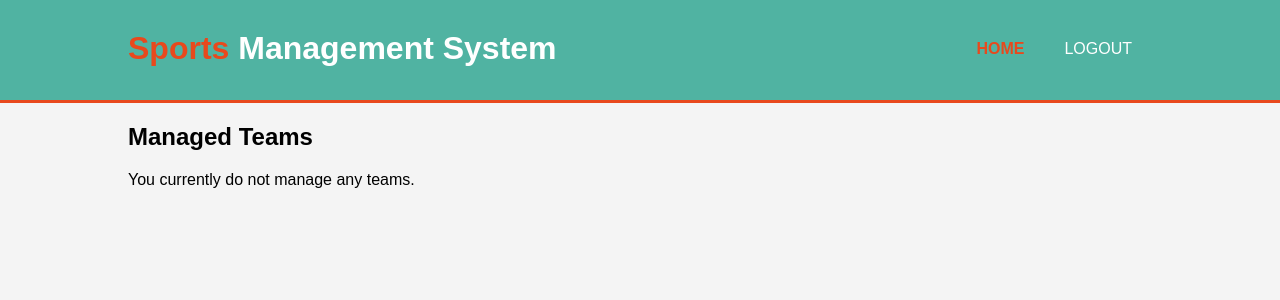
After one commit to dataops2009/RCL, a Flask app: template pythonProject/templates/my_teams.html in a window 1280 px wide. The commit adds this page. Shown: the top 300 px of the page. Run offline with Flask 3, Linux system fonts and the light colour scheme; the template is opened without the code that fills it, so the values that code supplies are empty.

Commit message:
create-team, recruitment, team_management
still needs more fixes to it

```diff
--- a/pythonProject/main.py
+++ b/pythonProject/main.py
@@ -7,14 +7,12 @@ from mailjet_rest import Client
 import random
 from datetime import datetime, timedelta
 
+import uuid
 
 
 # Creating teams
 # Inviting the players
 # Players being able to see their invite from team
-
-
-
 
 
 app = Flask(__name__)
@@ -178,7 +176,7 @@ def submit():
 
         # Hash the password and insert new user
         hashed_password = generate_password_hash(password)
-        cursor.execute("INSERT INTO UserRegistration (Username, Email, Password) VALUES (%s, %s, %s)", (username, email, hashed_password))
+        cursor.execute("INSERT INTO UserRegistration (Username, Email, Password, ID_Var) VALUES (%s, %s, %s, %s)", (username, email, hashed_password, new_id))
 
         cursor.execute("INSERT INTO Players_Dim (ID_Var, Name) VALUES (%s, %s)", (new_id, username))
 
@@ -296,47 +294,75 @@ def generate_id(cursor, table_name, id_column_name, prefix, start_id=1001):
 
     number = int(last_id.split('-')[1]) + 1
     return f"{prefix}-{number}"
-
 @app.route('/create-team', methods=['GET', 'POST'])
 def create_team():
+    if 'username' not in session:
+        return redirect(url_for('login'))
+
+    captain_username = session['username']
+    conn = pymssql.connect(server='rcldevelopmentserver.database.windows.net',
+                           user='rcldeveloper',
+                           password='media$2009',
+                           database='rcldevelopmentdatabase')
+    cursor = conn.cursor()
+
+    # Get Captain's ID_Var from UserRegistration
+    cursor.execute("SELECT ID_Var FROM UserRegistration WHERE Username = %s", (captain_username,))
+    captain_record = cursor.fetchone()
+    if not captain_record:
+        cursor.close()
+        conn.close()
+        return "Captain not found."
+    captain_id = captain_record[0]
+
     if request.method == 'POST':
         name = request.form['name']
-        captain_username = request.form['captain']
         co_captain_username = request.form['co_captain']
         selected_player_usernames = request.form.getlist('selected-players[]')
 
-        conn = pymssql.connect(server='rcldevelopmentserver.database.windows.net',
-                               user='rcldeveloper',
-                               password='media$2009',
-                               database='rcldevelopmentdatabase')
-        cursor = conn.cursor()
-
         # Generate Team ID for Teams_Dim
         team_id = generate_id(cursor, 'Teams_Dim', 'ID', 'TD')
-
-        # Get Captain and Co-Captain IDs
-        cursor.execute("SELECT ID_Var FROM Players_Dim WHERE Name = %s", (captain_username,))
-        captain_id = cursor.fetchone()[0]
-        cursor.execute("SELECT ID_Var FROM Players_Dim WHERE Name = %s", (co_captain_username,))
-        co_captain_id = cursor.fetchone()[0]
 
         # Insert team data into Teams_Dim table
         cursor.execute("""
             INSERT INTO Teams_Dim (ID, Name, CaptainID, CoCaptainID, NumOfPlayers)
             VALUES (%s, %s, %s, %s, %s)
-        """, (team_id, name, captain_id, co_captain_id, len(selected_player_usernames)))
+        """, (team_id, name, captain_id, None, len(selected_player_usernames)))
 
         # Insert selected players into TeamPlayers table
-        for username in selected_player_usernames:
-            cursor.execute("SELECT ID_Var FROM Players_Dim WHERE Name = %s", (username,))
-            player_id = cursor.fetchone()[0]
-            if player_id:
-                # Generate TeamPlayer ID for TeamPlayers
-                team_player_id = generate_id(cursor, 'TeamPlayers', 'TeamPlayer_ID', 'TP')
+        for player_name in selected_player_usernames:
+            cursor.execute("SELECT ID_Var FROM Players_Dim WHERE Name = %s", (player_name,))
+            player_dim_record = cursor.fetchone()
+            if player_dim_record:
+                player_id_var = player_dim_record[0]
+                cursor.execute("SELECT ID_Var FROM UserRegistration WHERE ID_Var = %s", (player_id_var,))
+                user_registration_record = cursor.fetchone()
+                if user_registration_record:
+                    team_player_id = generate_id(cursor, 'TeamPlayers', 'TeamPlayer_ID', 'TP')
+                    cursor.execute("""
+                        INSERT INTO TeamPlayers (TeamPlayer_ID, Team_ID, Player_ID)
+                        VALUES (%s, %s, %s)
+                    """, (team_player_id, team_id, player_id_var))
+                else:
+                    cursor.close()
+                    conn.close()
+                    return f"Player {player_name} not found in UserRegistration."
+            else:
+                cursor.close()
+                conn.close()
+                return f"Player {player_name} not found in Players_Dim."
+
+        # Update Co-Captain in Teams_Dim
+        if co_captain_username:
+            cursor.execute("SELECT ID_Var FROM Players_Dim WHERE Name = %s", (co_captain_username,))
+            co_captain_dim_record = cursor.fetchone()
+            if co_captain_dim_record:
+                co_captain_id_var = co_captain_dim_record[0]
                 cursor.execute("""
-                    INSERT INTO TeamPlayers (TeamPlayer_ID, Team_ID, Player_ID)
-                    VALUES (%s, %s, %s)
-                """, (team_player_id, team_id, player_id))
+                    UPDATE Teams_Dim
+                    SET CoCaptainID = %s
+                    WHERE ID = %s
+                """, (co_captain_id_var, team_id))
 
         conn.commit()
         cursor.close()
@@ -344,12 +370,7 @@ def create_team():
 
         return "Team created successfully."
 
-    # Fetch the list of player usernames
-    conn = pymssql.connect(server='rcldevelopmentserver.database.windows.net',
-                           user='rcldeveloper',
-                           password='media$2009',
-                           database='rcldevelopmentdatabase')
-    cursor = conn.cursor()
+    # Fetch the list of player names for the form
     cursor.execute("SELECT Name FROM Players_Dim")
     player_list = [row[0] for row in cursor.fetchall()]
     cursor.close()
@@ -357,5 +378,224 @@ def create_team():
 
     return render_template('create_team.html', player_list=player_list)
 
+
+@app.route('/team-management/<team_id>', methods=['GET', 'POST'])
+def team_management(team_id):
+    # Redirect to login if no user is logged in
+    if 'username' not in session:
+        return redirect(url_for('login'))
+
+    try:
+        username = session['username']
+
+        # Connect to your database
+        conn = pymssql.connect('rcldevelopmentserver.database.windows.net', 'rcldeveloper', 'media$2009', 'rcldevelopmentdatabase')
+        cursor = conn.cursor()
+
+        # Verify if the logged-in user is the captain of the team
+        cursor.execute("SELECT ID_Var FROM UserRegistration WHERE Username = %s", (username,))
+        user_id = cursor.fetchone()[0]
+
+        cursor.execute("SELECT CaptainID FROM Teams_Dim WHERE ID = %s", (team_id,))
+        team_info = cursor.fetchone()
+
+        if team_info is None or team_info[0] != user_id:
+            cursor.close()
+            conn.close()
+            return "You do not have permission to manage this team."
+
+        # Fetch current team players
+        cursor.execute("SELECT tp.TeamPlayer_ID, tp.Team_ID, tp.Player_ID, u.Email, pd.Name FROM TeamPlayers tp "
+                       "JOIN UserRegistration u ON tp.Player_ID = u.ID_Var "
+                       "JOIN Players_Dim pd ON tp.Player_ID = pd.ID_Var "
+                       "WHERE tp.Team_ID = %s", (team_id,))
+        current_team_players = cursor.fetchall()
+
+        # Fetch all players for the dropdown
+        cursor.execute("SELECT ID_Var, Name FROM Players_Dim")
+        all_players = cursor.fetchall()
+
+        if request.method == 'POST':
+            action = request.form['action']
+
+            if action == 'add':
+                player_id = request.form['player_id']
+
+                # Fetch player email
+                cursor.execute("SELECT Email FROM UserRegistration WHERE ID_Var = %s", (player_id,))
+                user_email = cursor.fetchone()[0]
+
+                # Generate a unique token
+                token = str(uuid.uuid4())
+                auth_codes[token] = {'player_id': player_id, 'team_id': team_id, 'timestamp': datetime.now()}
+
+                # Send confirmation email
+                confirmation_link = f"http://127.0.0.1:5000/confirm_addition/{token}"
+                send_confirmation_email(user_email, confirmation_link)
+
+            elif action == 'remove':
+                team_player_id = request.form['player_id']
+                cursor.execute("DELETE FROM TeamPlayers WHERE TeamPlayer_ID = %s", (team_player_id,))
+                cursor.execute("UPDATE Teams_Dim SET NumOfPlayers = NumOfPlayers - 1 WHERE ID = %s", (team_id,))
+
+            elif action == 'change_name':
+                new_name = request.form['new_name']
+                cursor.execute("UPDATE Teams_Dim SET Name = %s WHERE ID = %s", (new_name, team_id))
+
+            conn.commit()
+
+        cursor.close()
+        conn.close()
+
+        return render_template('team_management.html', team_id=team_id, current_team_players=current_team_players, all_players=all_players)
+
+    except Exception as e:
+        # Handle exceptions
+        print(f"An error occurred: {str(e)}")
+        return "An error occurred while trying to manage the team."
+
+
+def send_confirmation_email(email, link):
+    data = {
+        'Messages': [
+            {
+                "From": {"Email": "prabbi.kandola@hotmail.co.uk", "Name": "Prabbiooo"},
+                "To": [{"Email": email}],
+                "Subject": "Team Addition Confirmation",
+                "TextPart": f"Please confirm your addition to the team by clicking this link: {link}"
+            }
+        ]
+    }
+    result = mailjet.send.create(data=data)
+    return result.status_code
+
+def generate_team_player_iid(cursor):
+    # Fetch the latest TeamPlayer_ID
+    cursor.execute("SELECT MAX(TeamPlayer_ID) FROM TeamPlayers")
+    last_id_row = cursor.fetchone()[0]
+
+    if last_id_row:
+        # Extract the numeric part and increment
+        last_id_number = int(last_id_row.split('-')[1])
+        new_id_number = last_id_number + 1
+    else:
+        new_id_number = 1001  # Start from 1001 if no IDs are present
+
+    return f"TP-{new_id_number}"
+
+
+@app.route('/confirm_addition/<token>')
+def confirm_addition(token):
+    conn = pymssql.connect(server='rcldevelopmentserver.database.windows.net',
+                           user='rcldeveloper',
+                           password='media$2009',
+                           database='rcldevelopmentdatabase')
+    cursor = conn.cursor()
+
+    # Verify token and add player to the team
+    if token in auth_codes and datetime.now() - auth_codes[token]['timestamp'] < timedelta(hours=24):
+        player_id = auth_codes[token]['player_id']
+        team_id = auth_codes[token]['team_id']
+
+        team_player_id = generate_team_player_iid(cursor)
+        # Add player to the team
+        cursor.execute("INSERT INTO TeamPlayers (TeamPlayer_ID, Team_ID, Player_ID) VALUES (%s,%s, %s)", (team_player_id, team_id, player_id))
+        cursor.execute("UPDATE Teams_Dim SET NumOfPlayers = NumOfPlayers + 1 WHERE ID = %s", (team_id,))
+        conn.commit()
+
+        # Optionally, remove token from auth_codes if it shouldn't be reused
+        del auth_codes[token]
+
+        message = "Player successfully added to the team."
+    else:
+        message = "Invalid or expired token."
+
+    cursor.close()
+    conn.close()
+
+    return message  # You can replace this with a redirect or a template rendering
+
+@app.route('/recruitment/<team_id>', methods=['GET', 'POST'])
+def recruitment(team_id):
+    conn = pymssql.connect(server='rcldevelopmentserver.database.windows.net',
+                           user='rcldeveloper',
+                           password='media$2009',
+                           database='rcldevelopmentdatabase')
+    cursor = conn.cursor()
+
+    if request.method == 'POST':
+        player_id = request.form['player_id']
+        cursor.execute("SELECT Email FROM UserRegistration WHERE ID_Var = %s", (player_id,))
+        player_email = cursor.fetchone()[0]
+
+        token = str(uuid.uuid4())
+        confirmation_link = f"http://yourwebsite.com/confirm_addition/{token}"
+        send_confirmation_email(player_email, confirmation_link)
+
+        # Store the token with player and team info for later verification
+        auth_codes[token] = {'player_id': player_id, 'team_id': team_id, 'timestamp': datetime.now()}
+
+        return "Invitation sent to the player."
+
+    # Existing code to fetch players with similar ranking
+    cursor.execute("SELECT Ranking FROM Teams_Dim WHERE ID = %s", (team_id,))
+    team_ranking = cursor.fetchone()[0]
+    rank_range = 10
+
+    cursor.execute("""
+        SELECT p.ID_Var, p.Name, p.Ranking FROM Players_Dim p
+        WHERE p.ID_Var NOT IN (
+            SELECT Player_ID FROM TeamPlayers WHERE Team_ID = %s
+        ) AND p.Ranking BETWEEN %s AND %s
+    """, (team_id, team_ranking - rank_range, team_ranking + rank_range))
+    available_players = cursor.fetchall()
+
+    cursor.close()
+    conn.close()
+
+    return render_template('recruitment.html', available_players=available_players, team_id=team_id)
+
+
+
+@app.route('/my-teams')
+def my_teams():
+    if 'username' not in session:
+        return redirect(url_for('login'))
+
+    try:
+        username = session['username']
+
+        # Connect to your database
+        conn = pymssql.connect('rcldevelopmentserver.database.windows.net', 'rcldeveloper', 'media$2009', 'rcldevelopmentdatabase')
+        cursor = conn.cursor()
+
+        # Get the user's ID_Var
+        cursor.execute("SELECT ID_Var FROM UserRegistration WHERE Username = %s", (username,))
+        user_id = cursor.fetchone()
+        if user_id is None:
+            raise Exception("User not found")
+
+        user_id = user_id[0]
+
+        # Query to find teams where the user is the captain
+        cursor.execute("SELECT ID, Name FROM Teams_Dim WHERE CaptainID = %s", (user_id,))
+        teams_managed = cursor.fetchall()
+
+        cursor.close()
+        conn.close()
+
+        # Check if the user has teams
+        if not teams_managed:
+            return "You are not managing any teams."
+
+        # Render a template with the teams
+        return render_template('my_teams.html', teams=teams_managed)
+
+    except Exception as e:
+        # Handle exceptions
+        print(f"An error occurred: {str(e)}")
+        return "An error occurred while trying to fetch your teams."
+
+
 if __name__ == '__main__':
     app.run(debug=True)
--- /dev/null
+++ b/pythonProject/templates/my_teams.html
@@ -0,0 +1,90 @@
+<!DOCTYPE html>
+<html lang="en">
+<head>
+    <meta charset="UTF-8">
+    <title>My Teams</title>
+    <style>
+        body {
+            font-family: Arial, sans-serif;
+            margin: 0;
+            padding: 0;
+            background-color: #f4f4f4;
+        }
+        .container {
+            width: 80%;
+            margin: auto;
+            overflow: hidden;
+        }
+        header {
+            background: #50b3a2;
+            color: white;
+            padding-top: 30px;
+            min-height: 70px;
+            border-bottom: #e8491d 3px solid;
+        }
+        header a {
+            color: #ffffff;
+            text-decoration: none;
+            text-transform: uppercase;
+            font-size: 16px;
+        }
+        header ul {
+            padding: 0;
+            margin: 0;
+            list-style: none;
+            overflow: hidden;
+        }
+        header li {
+            float: left;
+            display: inline;
+            padding: 0 20px 0 20px;
+        }
+        header #branding {
+            float: left;
+        }
+        header #branding h1 {
+            margin: 0;
+        }
+        header nav {
+            float: right;
+            margin-top: 10px;
+        }
+        header .highlight, header .current a {
+            color: #e8491d;
+            font-weight: bold;
+        }
+        header a:hover {
+            color: #ffffff;
+            font-weight: bold;
+        }
+    </style>
+</head>
+<body>
+    <header>
+        <div class="container">
+            <div id="branding">
+                <h1><span class="highlight">Sports</span> Management System</h1>
+            </div>
+            <nav>
+                <ul>
+                    <li class="current"><a href="{{ url_for('home') }}">Home</a></li>
+                    <li><a href="{{ url_for('logout') }}">Logout</a></li>
+                </ul>
+            </nav>
+        </div>
+    </header>
+
+    <div class="container">
+        <h2>Managed Teams</h2>
+        {% if teams %}
+            <ul>
+                {% for team in teams %}
+                    <li>{{ team[1] }} - <a href="{{ url_for('team_management', team_id=team[0]) }}">Manage Team</a></li>
+                {% endfor %}
+            </ul>
+        {% else %}
+            <p>You currently do not manage any teams.</p>
+        {% endif %}
+    </div>
+</body>
+</html>
```
Also changed, not shown: pythonProject/templates/create_team.html (+34 -8 lines), pythonProject/templates/recruitment.html (added, +33 -0 lines), pythonProject/templates/team_management.html (added, +56 -0 lines).
